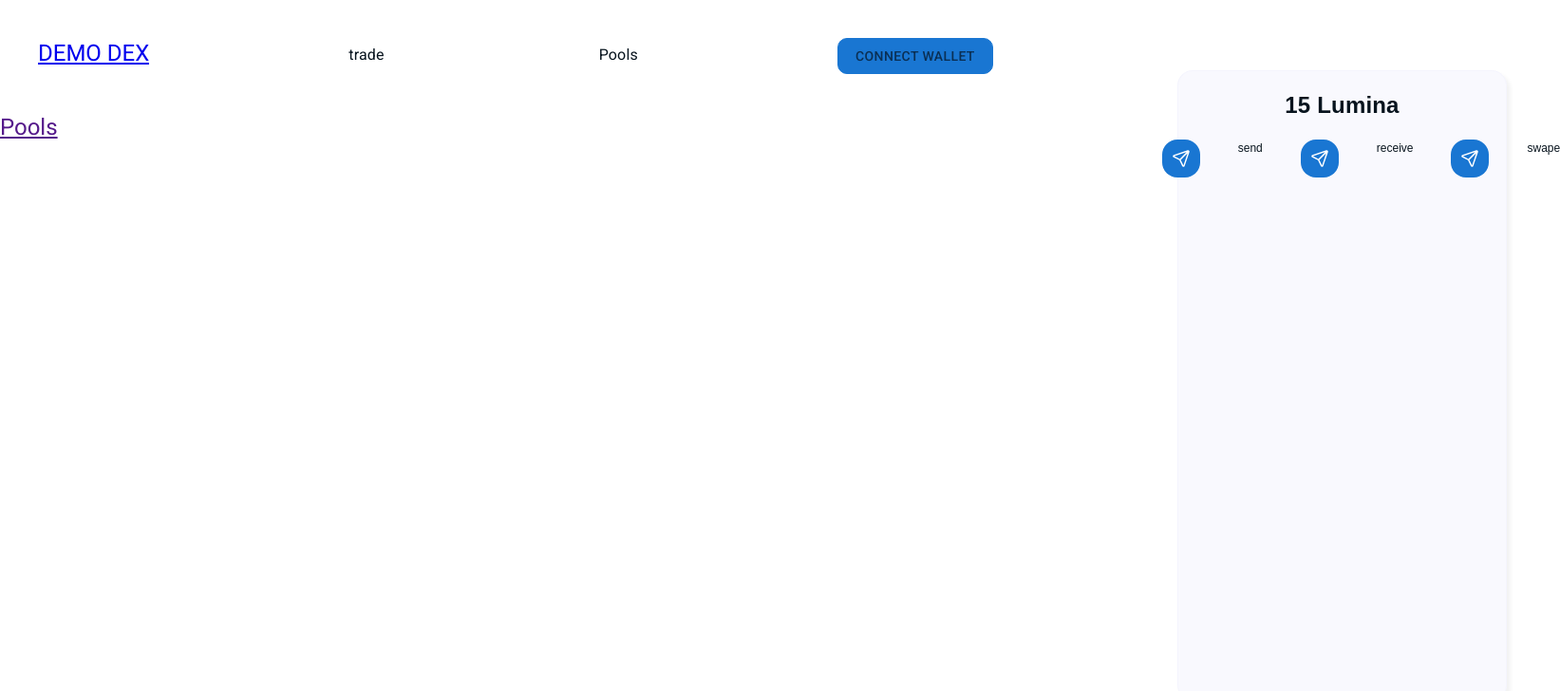
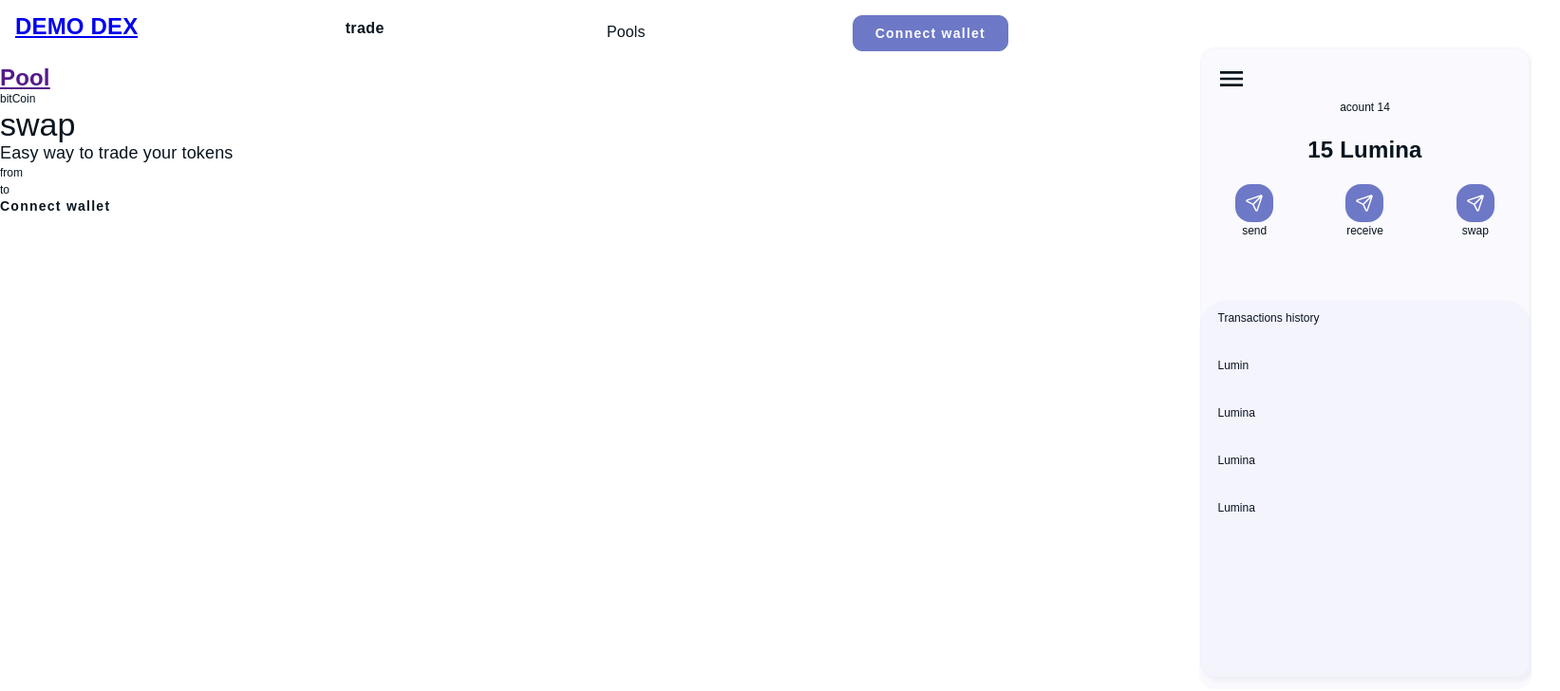
Before and after one commit to etoneclab/zkpid-demo, a Next.js app: page /pools in a window 1280 px wide. Shown: the top 728 px of the page at 95% size, 1643 px wide, since content can reach past the window. Built offline with nearby package versions, Linux system fonts and the light colour scheme.

Commit message:
start kyc

```diff
--- a/package.json
+++ b/package.json
@@ -10,10 +10,10 @@
   },
   "dependencies": {
     "@emotion/cache": "latest",
+    "@emotion/react": "^11.11.1",
     "@emotion/server": "latest",
+    "@emotion/styled": "^11.11.0",
     "@mui/icons-material": "latest",
-    "@emotion/react": "^11.11.1",
-    "@emotion/styled": "^11.11.0",
     "@mui/material": "^5.14.2",
     "@mui/styled-engine-sc": "^5.12.0",
     "@mui/styles": "^5.14.3",
--- a/src/components/Header.tsx
+++ b/src/components/Header.tsx
@@ -11,7 +11,7 @@ import { ConnectionModal } from "./common/ConnectionModal";
 import { theme } from "../generalAssets/Themes/Theme";
 import Wallet from "../pages/about";
 export default () => {
-  const [selected, setSelected] = useState<number>();
+  const [selected, setSelected] = useState<number>(0);
   const [open, setOpen] = useState(false);
   const [token, setToken] = useState("");
   const [conn, setConn] = useState(false);
@@ -45,6 +45,7 @@ export default () => {
     setSelected(pages?.indexOf(item));
     router.push(item?.link[0]);
     console.log(pages?.indexOf(item));
+    console.log(selected);
   };
   const text = conn ? "menu.connectTrue" : "Connect wallet";
   return (
@@ -59,6 +60,7 @@ export default () => {
             onClick={() => {
               handleSelect(page);
             }}
+            variant={selected == index ? "caption" : "subtitle1"}
           >
             {page.text}
           </Typography>
--- a/src/generalAssets/Themes/Theme.tsx
+++ b/src/generalAssets/Themes/Theme.tsx
@@ -208,8 +208,8 @@ export const theme = createTheme({
     },
     caption: {
       fontFamily: "'Source Sans Pro', sans-serif",
-      fontWeight: 400,
-      fontSize: "10px",
+      fontWeight: 700,
+      fontSize: "16px",
       lineHeight: "16px",
       letterSpacing: "0.4px",
     },
--- a/src/generalAssets/styles/Header.tsx
+++ b/src/generalAssets/styles/Header.tsx
@@ -8,12 +8,12 @@ const useStyles = makeStyles((theme) => {
   console.log(">>>", useTheme());
   return {
     header: {
+      display: "flex",
       maxWidth: "1248px",
-      display: "flex",
+      position: "relative",
+      alignItems: "flex-start",
       justifyContent: "space-between",
       margin: useTheme().spacing(5),
-      position: "relative",
-      alignItems: "flex-start;",
     },
     connectBtnWrapper: {
       //   display: "flex",
@@ -21,6 +21,13 @@ const useStyles = makeStyles((theme) => {
       //   order: 1, // Set a lower order value to make it appear first
     },
     column: {},
+    active: {
+      fontSize: "16px",
+      fontStyle: "normal",
+      fontWeight: "700",
+      lineHeight: "24px" /* 150% */,
+      letterSpacing: "0.15px",
+    },
     connectBtn: {
       display: "flex",
       width: "164px",
@@ -28,7 +35,7 @@ const useStyles = makeStyles((theme) => {
       padding: useTheme().spacing(0),
       textAlign: "center",
       borderRadius: "10px",
-      fontSize: "0.87rem",
+
       border: "1px solid",
       flexDirection: "column",
       justifyContent: "center",
--- a/src/generalAssets/styles/Wallet.tsx
+++ b/src/generalAssets/styles/Wallet.tsx
@@ -6,25 +6,35 @@ const useStyles = makeStyles(() => ({
     display: "flex",
     width: "347px",
     height: "664px",
-    padding: "24px 16px",
+    padding: useTheme().spacing(5, 5, 1, 5),
     flexDirection: "column",
-    alignItems: "center",
+    // alignItems: "center",
     gap: "24px",
     borderRadius: "16px",
     border: "1px solid var(--primary-20, rgba(222, 225, 248, 0.20))",
     background: "var(--primary-20, rgba(222, 225, 248, 0.20))",
     boxShadow: "4px 4px 4px 0px rgba(0, 0, 0, 0.05)",
+    flexShrink: "0",
   },
-  title: {},
+  section2: {
+    display: "flex",
+    alignItems: "center",
+    flexDirection: "column",
+    justifyContent: "flex-start",
+  },
+  menu: { textAlign: "center" },
+  title: { textAlign: "center" },
   icones: {
     display: "flex",
-    justifyContent: "space-between",
+    justifyContent: "space-around",
+    width: "349px",
+    alignItems: "flex-start",
   },
+  wrape: { display: "flex", flexDirection: "column" },
   icone: {
     margin: useTheme().spacing(0, 5),
     background: useTheme().palette.primary.main,
     display: "flex",
-    flexDirection: "column",
     width: "40px",
     height: "40px",
     padding: "16px",
@@ -33,5 +43,18 @@ const useStyles = makeStyles(() => ({
     gap: "10px",
     borderRadius: "16px",
   },
+  history: {
+    display: "flex",
+    width: "350px",
+    height: "410px",
+    padding: "10px 20px",
+    flexDirection: "column",
+    alignItems: "flex-start",
+    gap: "32px",
+    flexShrink: "0",
+    borderRadius: "30px 30px 16px 16px",
+    background: "var(--primary-20, rgba(222, 225, 248, 0.20))",
+    marginTop: useTheme().spacing(10),
+  },
 }));
 export default useStyles;
--- a/src/generalAssets/styles/pools.tsx
+++ b/src/generalAssets/styles/pools.tsx
@@ -5,7 +5,15 @@ type styleProps = {
   width?: string;
 };
 const useStyles = makeStyles(() => ({
+  title: {},
   root: {},
   pools: {},
+  section1: {},
+  section2: {},
+  convertSection: {},
+  subTitle: {},
+  fromSection: {},
+  toSection: {},
+  connectBtn: {},
 }));
 export default useStyles;
--- a/src/pages/_app__.tsx
+++ b/src/pages/_app.tsx
@@ -6,11 +6,7 @@ import CssBaseline from "@mui/material/CssBaseline";
 import { CacheProvider, EmotionCache } from "@emotion/react";
 import { theme } from "../generalAssets/Themes/Theme";
 import createEmotionCache from "../createEmotionCache";
-import dynamic from "next/dynamic";
-const Header = dynamic(() => import("../components/Header"), {
-  ssr: false, // This tells Next.js to skip server-side rendering for this component
-});
-// Client-side cache, shared for the whole session of the user in the browser.
+
 const clientSideEmotionCache = createEmotionCache();
 
 export interface MyAppProps extends AppProps {
@@ -25,9 +21,7 @@ export default function MyApp(props: MyAppProps) {
         <meta name="viewport" content="initial-scale=1, width=device-width" />
       </Head>
       <ThemeProvider theme={theme}>
-        {/* CssBaseline kickstart an elegant, consistent, and simple baseline to build upon. */}
         <CssBaseline />
-
         <Component {...pageProps} />
       </ThemeProvider>
     </CacheProvider>
--- a/src/pages/about.tsx
+++ b/src/pages/about.tsx
@@ -10,40 +10,71 @@ import useStyles from "../generalAssets/styles/Wallet";
 import { ConnectionModal } from "../components/common/ConnectionModal";
 import { theme } from "../generalAssets/Themes/Theme";
 import sendIcone from "../generalAssets/img/sendIcon.svg";
+import menuIcone from "../generalAssets/img/menu.svg";
 
 const Wallet = () => {
   const classes = useStyles();
   const { t } = useTranslation();
   return (
     <>
-      {console.log(classes.wallet)}
       <ThemeProvider theme={theme}>
         <CssBaseline />
         <div className={classes.wallet}>
+          <div>
+            <Image src={menuIcone} alt="menu" />
+            <Typography variant="body1" className={classes.menu}>
+              acount 14
+            </Typography>
+          </div>
           <Typography variant="h5" className={classes.title}>
             15 Lumina
           </Typography>
+          <div className={classes.section2}>
             <div className={classes.icones}>
+              <div className={classes.wrape}>
                 <div className={classes.icone}>
                   <Image src={sendIcone} alt="send" />
                 </div>
                 <Typography variant="body1" className={classes.title}>
                   send
                 </Typography>
+              </div>
 
+              <div className={classes.wrape}>
                 <div className={classes.icone}>
                   <Image src={sendIcone} alt="send" />
                 </div>
                 <Typography variant="body1" className={classes.title}>
                   receive
                 </Typography>
+              </div>
 
+              <div className={classes.wrape}>
                 <div className={classes.icone}>
                   <Image src={sendIcone} alt="send" />
                 </div>
                 <Typography variant="body1" className={classes.title}>
-              swape
+                  swap
                 </Typography>
+              </div>
+            </div>
+            <div className={classes.history}>
+              <Typography variant="body1" className={classes.title}>
+                Transactions history
+              </Typography>
+              <Typography variant="body1" className={classes.title}>
+                Lumin
+              </Typography>
+              <Typography variant="body1" className={classes.title}>
+                Lumina
+              </Typography>
+              <Typography variant="body1" className={classes.title}>
+                Lumina
+              </Typography>
+              <Typography variant="body1" className={classes.title}>
+                Lumina
+              </Typography>
+            </div>
           </div>
         </div>
       </ThemeProvider>
--- a/src/pages/index.tsx
+++ b/src/pages/index.tsx
@@ -41,10 +41,7 @@ export default function Index() {
       <ThemeProvider theme={theme}>
         <CssBaseline />
         <Header />
-        {/* <div className={classes.main}> */}
         <Trades />
-        {/* <Wallet /> */}
-        {/* </div> */}
       </ThemeProvider>
     </NextAppDirEmotionCacheProvider>
   );
--- a/src/pages/pools.tsx
+++ b/src/pages/pools.tsx
@@ -8,22 +8,82 @@ import { MenuItem, Typography } from "@mui/material";
 import { useRouter } from "next/navigation";
 import useStyles from "../generalAssets/styles/pools";
 import { ConnectionModal } from "../components/common/ConnectionModal";
+import { NextAppDirEmotionCacheProvider } from "../generalAssets/Themes/EmotionCache";
+import CssBaseline from "@mui/material/CssBaseline";
 import { theme } from "../generalAssets/Themes/Theme";
+import { ThemeProvider } from "@mui/material/styles";
+import i18n from "i18next";
+import { appWithTranslation } from "next-i18next";
+import { initReactI18next } from "react-i18next";
+import nextI18NextConfig from "../../next-i18next.config";
+
 const Header = dynamic(() => import("../components/Header"), {
-  ssr: false, // This tells Next.js to skip server-side rendering for this component
+  ssr: false,
 });
 import dynamic from "next/dynamic";
 const Pools = () => {
+  const language = "en";
   const classes = useStyles();
   const { t } = useTranslation();
+  const [open, setOpen] = useState(false);
+  const [token, setToken] = useState("");
+  const [conn, setConn] = useState(false);
+  i18n.use(initReactI18next).init({
+    resources: {
+      en: {
+        translation: require("../components/translations/english.json"),
+      },
+    },
+    lng: language,
+    fallbackLng: nextI18NextConfig.i18n.defaultLocale,
+    interpolation: {
+      escapeValue: false,
+    },
+  });
+
+  const handleConnect = () => {};
+  const onCancel = () => {};
+  const text = conn
+    ? "Address connected ah35fnle0n2-xiw-2hd9endj4"
+    : "Connect wallet";
+  console.log(conn);
   return (
     <>
-      <Header />
-      <div className={classes.pools}>
-        <Typography variant="h5" noWrap component="a" href="">
-          Pools
-        </Typography>
-      </div>
+      <NextAppDirEmotionCacheProvider options={{ key: "mui" }}>
+        <ThemeProvider theme={theme}>
+          <CssBaseline />
+          <Header />
+          <div className={classes.pools}>
+            <Typography variant="h5" noWrap component="a" href="">
+              Pool
+            </Typography>
+
+            <div className={classes.section1}>bitCoin</div>
+            <div className={classes.section2}>
+              <Typography variant="h4" className={classes.title}>
+                swap
+              </Typography>
+              <Typography variant="h6" className={classes.subTitle}>
+                Easy way to trade your tokens
+              </Typography>
+              <div className={classes.convertSection}>
+                <div className={classes.fromSection}>from</div>
+                <div className={classes.toSection}>to</div>
+              </div>
+              <div>
+                <Typography
+                  variant="button"
+                  className={classes.connectBtn}
+                  onClick={handleConnect}
+                >
+                  {text}
+                </Typography>
+                <ConnectionModal open={open} onCancel={onCancel} />
+              </div>
+            </div>
+          </div>
+        </ThemeProvider>
+      </NextAppDirEmotionCacheProvider>
     </>
   );
 };
```
Also changed, not shown: src/pages/_document_.tsx (+1 -8 lines), src/generalAssets/img/menu.svg (added). Lines whose indentation alone changed are shown as unchanged.
